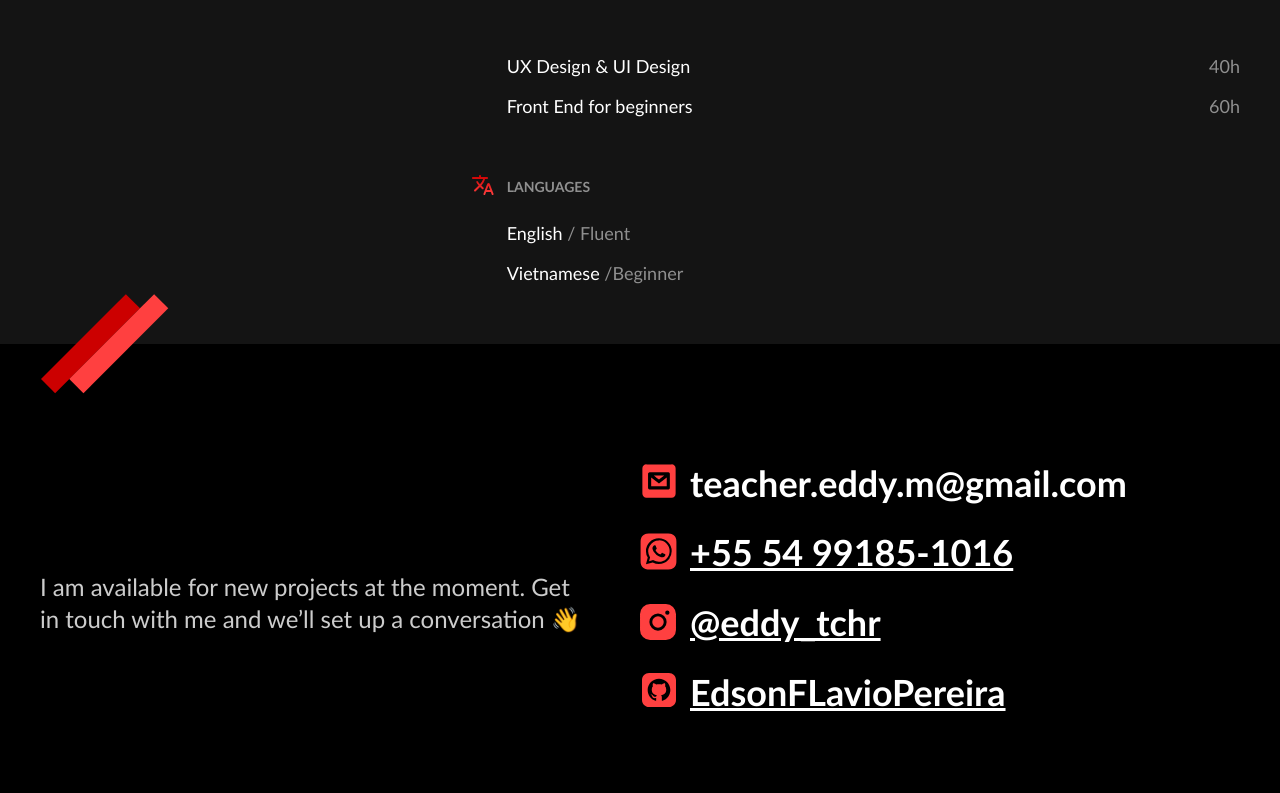
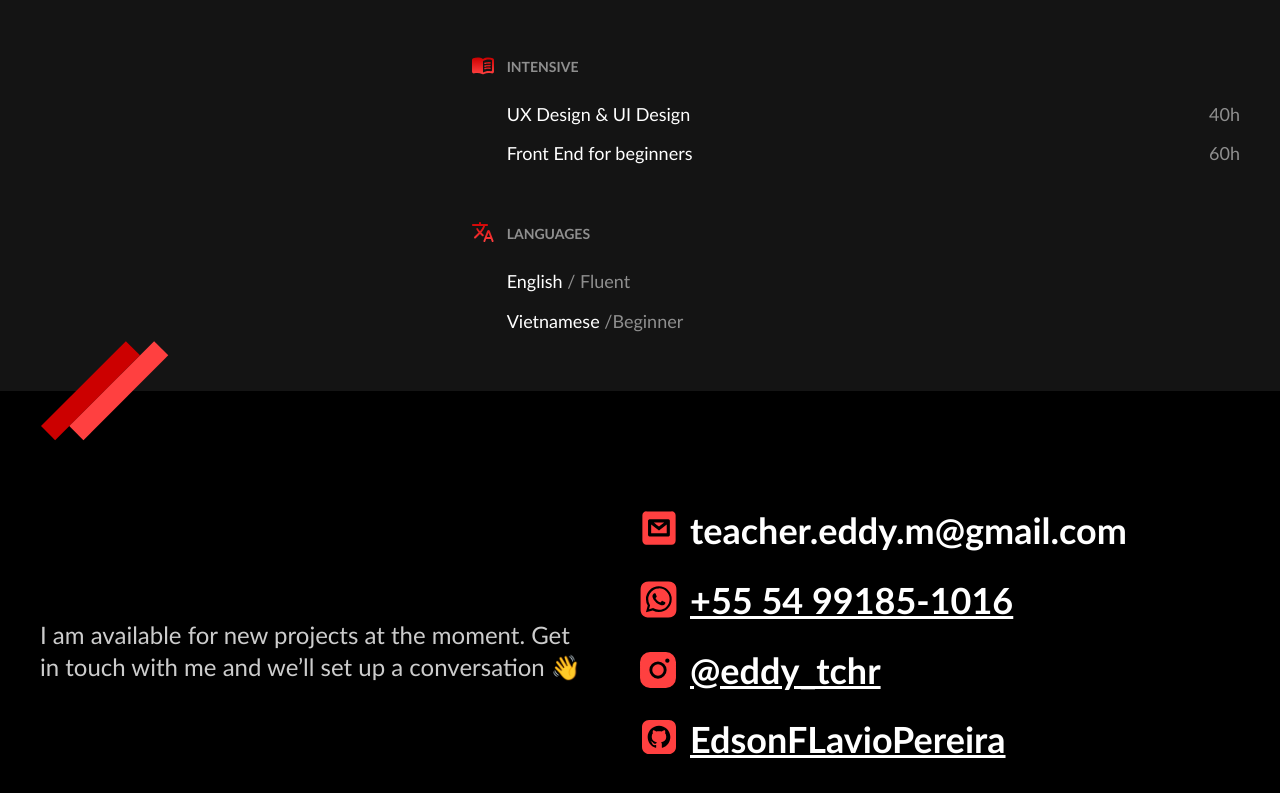
Before and after one commit to EdsonFLavioPereira/Portifolio, a plain HTML site: page index.html in a window 1280 px wide. Shown: the part 1729-2522 px from the top of the page. Drawn offline with Linux system fonts and the light colour scheme.

Commit message:
Add files via upload

```diff
--- a/index.html
+++ b/index.html
@@ -7,6 +7,7 @@
   <title>Edson - Developer and Design</title>
   <meta name="description" content="Developer Front End & UX/UI Designer. Localization in Farroupilha-RS - Brazil">
   <link rel="stylesheet" href="./style.css">
+  <link rel="icon" href="./img/marca.svg" type="image/svg+xml">
 </head>
 
 <body>
@@ -97,11 +98,11 @@
         </ul>
         <div class="formation-extra hidden">
           <div class="courses">
-            <h3-courses Intensive</h3>
-              <ul>
-                <li>UX Design & UI Design <span>40h</span> </li>
-                <li>Front End for beginners <span>60h</span> </li>
-              </ul>
+            <h3>Intensive</h3>
+            <ul>
+              <li>UX Design & UI Design <span>40h</span> </li>
+              <li>Front End for beginners <span>60h</span> </li>
+            </ul>
           </div>
 
           <div class="languages">
--- a/style.css
+++ b/style.css
@@ -69,16 +69,14 @@ img {
 
 .hidden {
   opacity: 0;
-  filter: blur(15px);
   transform: translateX(0);
-  transition: all 1.5s;
+  transition: all 2s;
 }
 
 .show {
   opacity: 1;
-  filter: blur(0);
   transform: translateX(0);
-  transition: all 1.5s;
+  transition: all 2s;
 }
 
 @media (max-width: 800px) {
```
